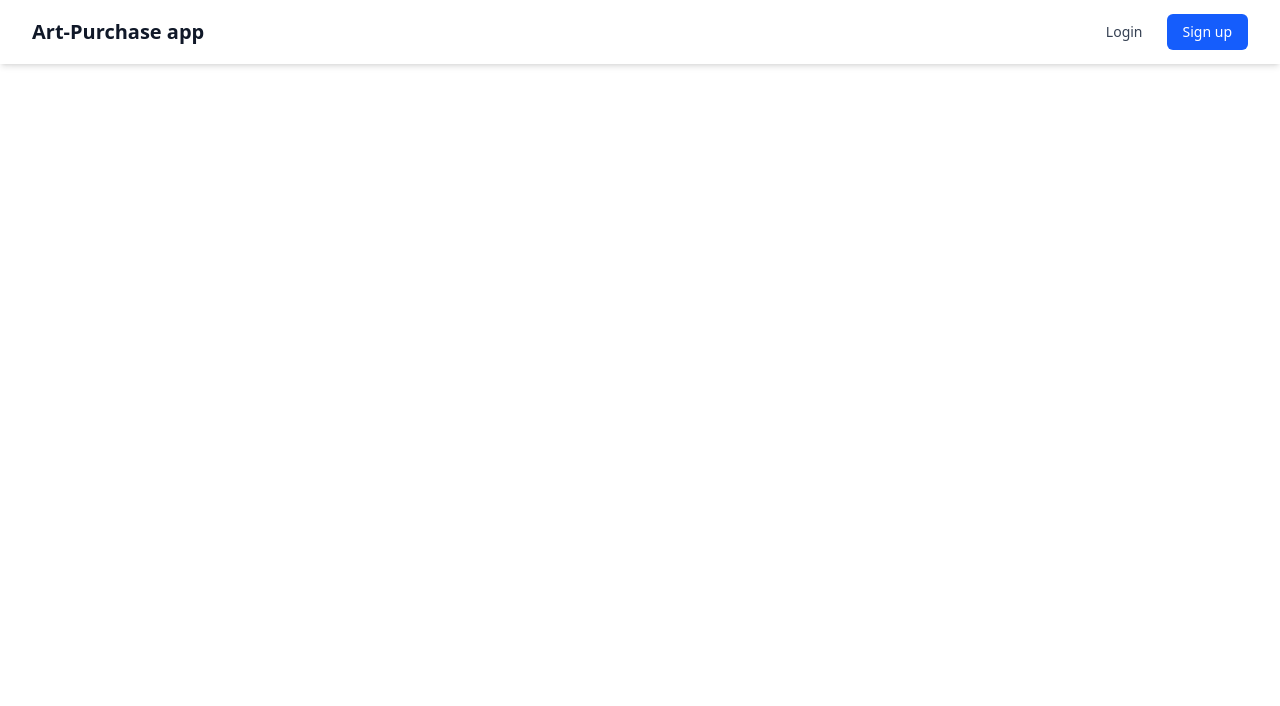
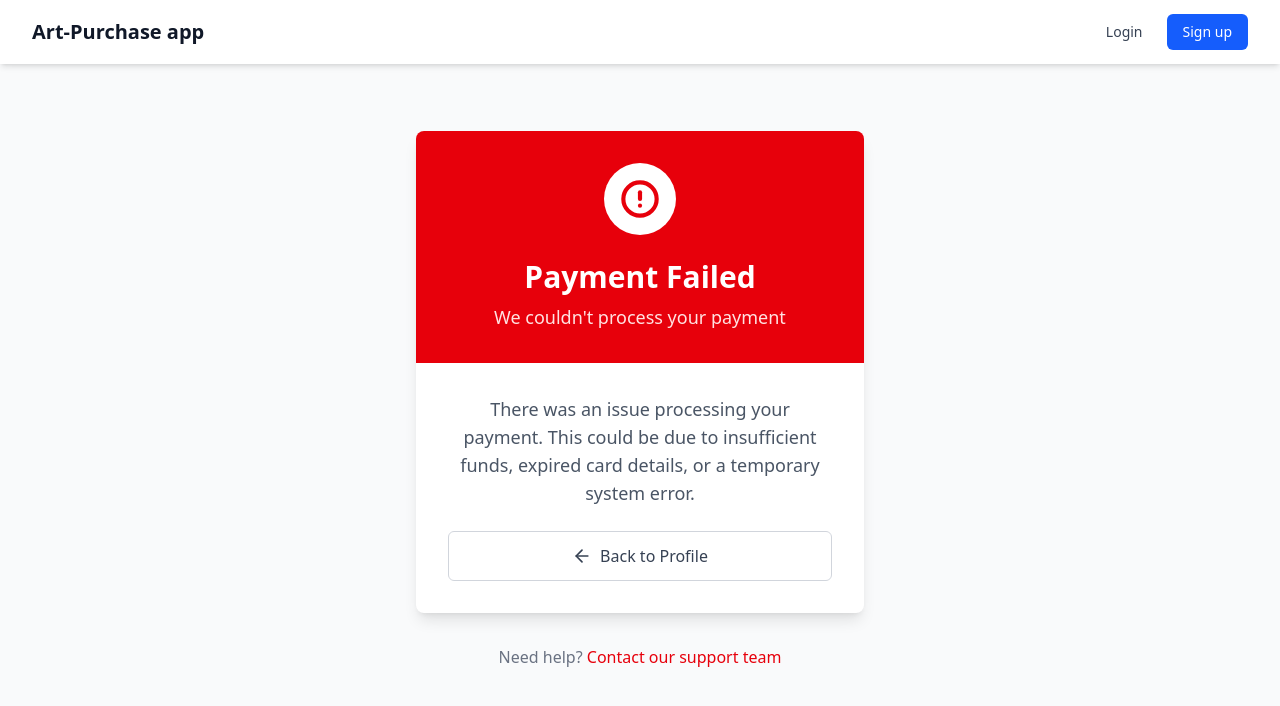
Before and after one commit to kizito917/shutterfly-clone-demo, a React (Vite) app in the folder shutterfly-clone-frontend/: page /checkout-failure in a window 1280 px wide. Shown: the top 706 px of the page. Built offline with nearby package versions, Linux system fonts and the light colour scheme; no server answers; what @hey-api/client-fetch would draw is missing.

Commit message:
Checkout success and failure pages implemented.

```diff
--- a/shutterfly-clone-frontend/src/App.jsx
+++ b/shutterfly-clone-frontend/src/App.jsx
@@ -12,6 +12,7 @@ import Editor from "./pages/editor/Editor"
 import CanvaEditor from "./pages/editor/CanvaEditor"
 import Profile from "./pages/Profile"
 import CheckoutSuccess from "./pages/checkout/CheckoutSuccess"
+import CheckoutFailure from "./pages/checkout/CheckoutFailure"
 
 function App() {
     return (
@@ -28,6 +29,7 @@ function App() {
                 <Route path="/canva-editor/:imageId" element={<CanvaEditor />} />
                 <Route path="/profile" element={<Profile />} />
                 <Route path="/checkout-success" element={<CheckoutSuccess />} />
+                <Route path="/checkout-failure" element={<CheckoutFailure />} />
             </Routes>
         </>
     )
--- /dev/null
+++ b/shutterfly-clone-frontend/src/pages/checkout/CheckoutFailure.jsx
@@ -0,0 +1,49 @@
+// External imports
+import { AlertCircle, ArrowLeft } from "lucide-react";
+import { useState, useEffect } from "react";
+
+export default function CheckoutFailure() {
+    const [animateAlert, setAnimateAlert] = useState(false);
+
+    useEffect(() => {
+        setAnimateAlert(true);
+    }, []);
+
+    return (
+        <section>
+            <div className="min-h-screen bg-gray-50 py-12 px-4 sm:px-6 lg:px-8 flex flex-col items-center justify-center">
+                <div className="max-w-md w-full bg-white rounded-lg shadow-lg overflow-hidden">
+                    {/* Error Header */}
+                    <div className="bg-red-600 p-8 flex flex-col items-center">
+                        <div className={`rounded-full bg-white p-4 mb-6 transform ${animateAlert ? 'scale-100' : 'scale-0'} transition-transform duration-700`}>
+                            <AlertCircle className="h-10 w-10 text-red-600" strokeWidth={2.5} />
+                        </div>
+                        <h1 className="text-3xl font-bold text-white mb-2">Payment Failed</h1>
+                        <p className="text-red-100 text-lg text-center">We couldn't process your payment</p>
+                    </div>
+
+                    {/* Error Message */}
+                    <div className="p-8 text-center">
+                        <p className="text-gray-600 mb-6 text-lg">
+                            There was an issue processing your payment. This could be due to insufficient funds,
+                            expired card details, or a temporary system error.
+                        </p>
+
+                        {/* CTA Buttons */}
+                        <div className="space-y-4">
+                            <button className="w-full bg-white border border-gray-300 hover:bg-gray-50 text-gray-700 font-medium py-3 px-4 rounded-md flex items-center justify-center transition-colors duration-300">
+                                <ArrowLeft className="h-5 w-5 mr-2" />
+                                Back to Profile
+                            </button>
+                        </div>
+                    </div>
+                </div>
+
+                {/* Help Section */}
+                <div className="mt-8 text-center text-gray-500">
+                    <p>Need help? <a href="#" className="text-red-600 hover:text-red-700 font-medium">Contact our support team</a></p>
+                </div>
+            </div>
+        </section>
+    )
+}
--- a/shutterfly-clone-frontend/src/pages/checkout/CheckoutSuccess.jsx
+++ b/shutterfly-clone-frontend/src/pages/checkout/CheckoutSuccess.jsx
@@ -1,5 +1,47 @@
+// External imports
+import { useState, useEffect } from "react";
+import { Check, User } from "lucide-react";
+
 export default function CheckoutSuccess() {
+    const [animateCheck, setAnimateCheck] = useState(false);
+
+    useEffect(() => {
+        setAnimateCheck(true);
+    }, []);
+
     return (
-        <h3>Checkout successful...</h3>
+        <section>
+            <div className="min-h-screen bg-gray-50 py-12 px-4 sm:px-6 lg:px-8 flex flex-col items-center justify-center">
+                <div className="max-w-md w-full bg-white rounded-lg shadow-lg overflow-hidden">
+                    {/* Success Header */}
+                    <div className="bg-green-600 p-8 flex flex-col items-center">
+                        <div className={`rounded-full bg-white p-4 mb-6 transform ${animateCheck ? 'scale-100' : 'scale-0'} transition-transform duration-700`}>
+                            <Check className="h-10 w-10 text-green-600" strokeWidth={3} />
+                        </div>
+                        <h1 className="text-3xl font-bold text-white mb-2">Thank You!</h1>
+                        <p className="text-green-100 text-lg text-center">Your order has been successfully placed</p>
+                    </div>
+
+                    {/* Simple Success Message */}
+                    <div className="p-8 text-center">
+                        <p className="text-gray-600 mb-8 text-lg">
+                            We've received your order and are getting it ready.
+                            A confirmation email has been sent to your inbox.
+                        </p>
+
+                        {/* CTA Button */}
+                        <a href="/profile" className="w-full bg-blue-600 hover:bg-blue-700 text-white font-medium py-3 px-4 rounded-md flex items-center justify-center transition-colors duration-300 text-lg">
+                            <User className="h-5 w-5 mr-2" />
+                            Return to Profile
+                        </a>
+                    </div>
+                </div>
+
+                {/* Help Section */}
+                <div className="mt-8 text-center text-gray-500">
+                    <p>Need help? <a href="#" className="text-green-600 hover:text-green-700 font-medium">Contact our support team</a></p>
+                </div>
+            </div>
+        </section>
     )
 }
```
